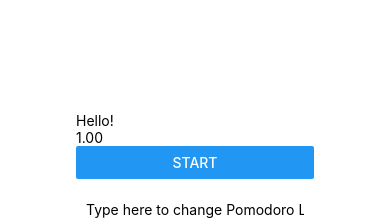
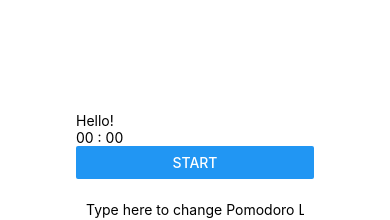
Before and after one commit to bproorda/pomodoroApp, a React Native app: screen / in a window 390 px wide. Shown: the part 230-450 px from the top of the page. Built offline with nearby package versions, Linux system fonts and the light colour scheme.

Commit message:
time left interval is now being formatted properly

```diff
--- a/components/timer/index.tsx
+++ b/components/timer/index.tsx
@@ -5,7 +5,7 @@ import ChangeTimes from '../changeTimes'
 
 
   const Timer: React.FC = (props) => {
-    const [tomato, SetTomato] = useState(1);
+    const [tomato, SetTomato] = useState(0.5);
     const [timeLeft, setTimeLeft] = useState(tomato);
     const [startTime, setStartTime] = useState(0);
     const [endTime, setEndTime] = useState(0);
@@ -19,15 +19,25 @@ import ChangeTimes from '../changeTimes'
                 setTimeLeft(tomato);
                clearInterval(tick);
             } else {
-                setTimeLeft((finalTime - Date.now()) / 60000)
+                setTimeLeft((finalTime - Date.now()))
             }
         }, 1000);
     }
 
+    function calcTimeLeft(){
+        let minutes = Math.floor(timeLeft / (1000 * 60))
+        let minutesString = `${minutes}`;
+        if (minutes < 10) minutesString = `0${minutesString}`;
+        let seconds = Math.floor(timeLeft / 1000);
+        let secondsString = `${seconds}`;
+        if (seconds < 10) secondsString = `0${secondsString}`
+
+        return `${minutesString} : ${secondsString}`
+    }
     return (
         <View>
             <Text>Hello!</Text>
-            <Text>{timeLeft.toFixed(2)}</Text>
+            <Text>{calcTimeLeft()}</Text>
             <Button
                 onPress={runTimer}
                 title="Start"
```
